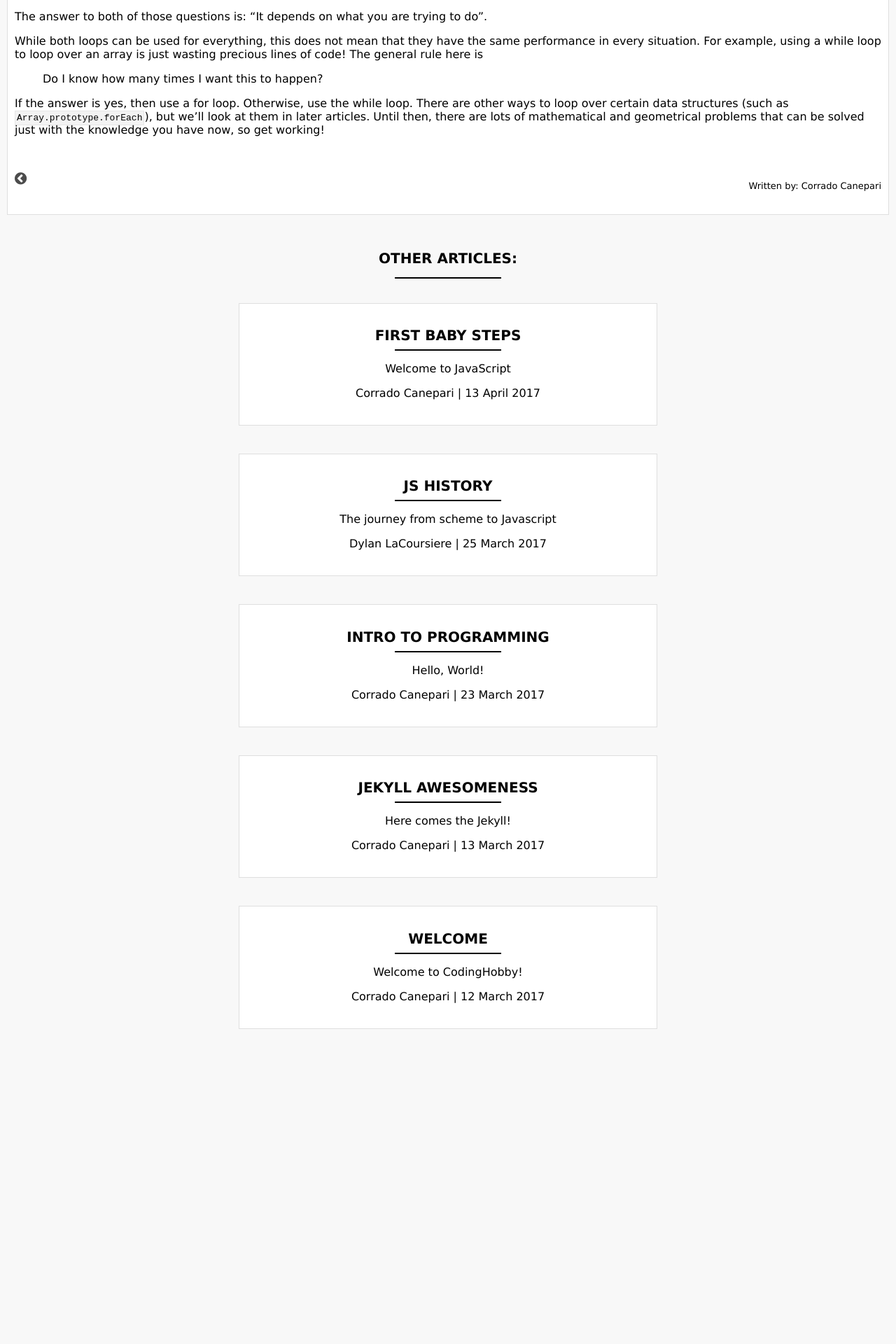
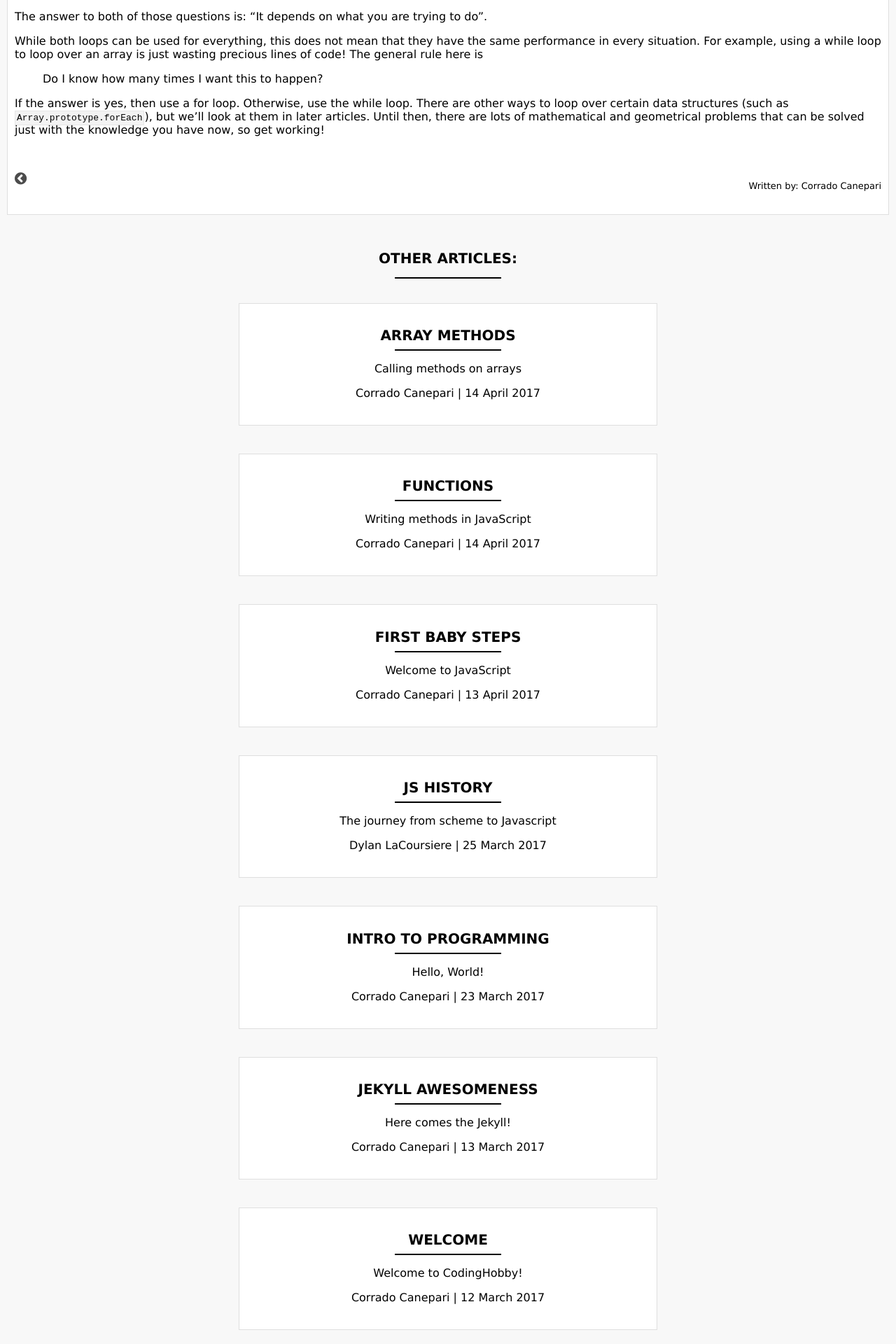
Before and after one commit to CodingHobby/codinghobby.github.io, a Jekyll site: the page built from _posts/2017-04-14-hello-world-3.md, in a window 1280 px wide. Shown: the part 1698-3618 px from the top of the page at 70% size. Built offline with Jekyll 4.4.1, drawn with Linux system fonts in a browser that asks for light colours; part of the change alters nothing that is shown.

Commit message:
Added HW-5

```diff
--- a/_posts/2017-04-14-hello-world-3.md
+++ b/_posts/2017-04-14-hello-world-3.md
@@ -4,6 +4,7 @@ author: Corrado Canepari
 excerpt: JavaScript loops
 categories: HelloWorld
 layout: post
+date: 2017-04-14
 ---
 
 # JavaScript loops
--- /dev/null
+++ b/_posts/2017-04-14-hello-world-4.md
@@ -0,0 +1,96 @@
+---
+title: Functions
+author: Corrado Canepari
+excerpt: Writing methods in JavaScript
+categories: HelloWorld
+layout: post
+date: 2017-04-14
+---
+
+# Methods
+
+---
+
+We see the world "function" tossed around a lot, and many beginner programmers still have no idea what a function actually is.
+
+>A **function** is the description of steps that produces a certain results. Function can have parameters, and they can return some value.
+
+This definition is really close to the definition of an Algorithm, which happens to be another word that gets tossed around a lot:
+
+>An **algorithm** is the description of the sequence of steps to produce an output given a certain input.
+
+The difference is that an algorithm is something that computes an input to produce an output, while a function does not necesserily take an input, and it does not necessirily produce an output.
+
+In JavaScript functions are kind of a big deal, since they allow for smarter programming, but they are also used with **callbacks**, which is another argument for another time.
+
+## Syntax
+
+---
+
+This is the general syntax for declaring a function:
+
+<div class="multiline">
+<pre>
+function myFunc(input) {
+	return output
+}
+</pre>
+</div>
+
+But ES6 introduced another way to write function, called an arrow function:
+
+<div class="multiline">
+<pre>
+let myFunc = (input) => {
+	return output
+}
+</pre>
+</div>
+
+But why would anyone want to use it? It's not like it's shorter or anything... Well, check this out, then:
+
+<div class="multiline"><pre>let myFunc = input => output</pre></div>
+
+Say whaaat? Yes, that is exactly the same thing. With arrow functions, if you only have a line of code, you can avoid both the curly braces and the return statement, since JavaScript will automatically assume that you want to return the value after the arrow.
+
+## Calling functions
+
+---
+
+Ok, so we have a function like this: `let sum = (a, b) => a + b`. How do we call it?
+
+It's real easy:
+
+<div class="multiline">
+<pre>
+let sum = (a, b) => a + b
+
+let seven = sum(5, 2)
+
+console.log(seven)
+</pre>
+</div>
+
+What we want to do is write the function's name, followed by the paramters of the function inside of parentheses. If we assign the value of a function call to variable, it will be the value that the function `returns` to be assigned (in this case, 7)
+
+## Higher order functions
+
+---
+
+Ok, so we said functions are really important in JavaScript, but why? Well, we already mentioned Callbacks, although we won't be explainig them right now, but there's another really cool thing you can do with functions, and that is passing them as arguments to other functions. FUNCEPTION!!
+
+Let's make an example: there is a method you can call in arrays, which basically acts as a for loop:
+
+<div class="multiline">
+<pre>
+let arr = [1, 2, 'Banana', 4]
+
+arr.forEach(element => console.log(element))
+</pre>
+</div>
+
+This basically console.log's each element in the array. What is that thing, inside the parentheses? Well, it's a function! The `forEach` function expects another function as an argument, and that function expects a single element of the array as an argument: this function will, therefore, console.log out all of the elements of the array.
+
+We'll talk more about array methods in a later article.
+
+So, to summarize: functions are procedure that can be called on determined sets of arguments, and they can return another value. They can also be used as argouments for higher order function, in which case they may need to be passed an argoument, and they can sometimes be required to have a return value.
--- /dev/null
+++ b/_posts/2017-04-14-hello-world-5.md
@@ -0,0 +1,197 @@
+---
+title: Array Methods
+author: Corrado Canepari
+excerpt: Calling methods on arrays
+categories: HelloWorld
+layout: post
+date: 2017-04-14
+---
+
+# Cool array operations
+
+---
+
+As we said in an earlier article, arrays are the most basic and widely used data structure in JavaScript, and this makes it indispensable for us to be familiar with all the methods you can call on them.
+
+Let's start with one example we used in the previous article:
+
+## The forEach method
+
+---
+
+The forEach method loops over all the elements of an array, and passes them as arguments to a function:
+
+<div class="multiline">
+<pre>
+let arr = [1, 2, 'Banana', 4]
+
+arr.forEach(element => console.log(element))
+</pre>
+</div>
+
+This is really similar to writing a for loop, but it is way shorter.
+
+## The push method
+
+---
+
+This is probably one of the most basic array methods: all it does is it adds an element to an existing array:
+
+<div class="multiline">
+<pre>
+let arr = [1, 2, 'Banana']
+
+arr.push(4)
+
+console.log(arr) // [1, 2 'Banana', 4]
+</pre>
+</div>
+
+## The splice method
+
+---
+
+This method is the complete opposite of the `push` method: it removes elements from ann array instead of adding them:
+
+<div class="multiline">
+<pre>
+let arr = [1, 2, 3, 4, 5]
+arr.splice(0, 3)
+</pre>
+</div>
+
+
+The first argument represents the position from where JavaScript starts removing elements, and the second one the number of numbers to remove.
+
+The splice method can also add values to an array in a certain position:
+
+<div class="multiline">
+<pre>
+let arr = [1, 2, 3, 4]
+
+arr.splice(2, 1, 'Banana')
+</pre>
+</div>
+
+In this case array will be equal to `[1, 2, 'Banana', 4]`
+
+
+## The concat method
+
+---
+
+This method concatenates two array together:
+
+<div class="multiline">
+<pre>
+let arr1 = [1, 2]
+let arr2 = ['Banana', 4]
+
+let new_arr = arr1.concat(arr2)
+</pre>
+</div>
+
+new_arr will be equal to `[1, 2, 'Banana', 4]`
+
+## The join method
+
+---
+
+The join method joins all the elements of the array into a string. It takes a parameter, which will be the separator:
+
+<div class="multiline">
+<pre>
+let arr = ['I', 'am', 'a', 'String']
+
+let string = arr.join(' ')
+</pre>
+</div>
+
+In this case the `string` variable will be equal to 'I am a String'.
+
+## The reverse method
+
+---
+
+The reverse method will simply reverse the order of all the elements of an array:
+
+<div class="multiline">
+<pre>
+let arr = [1, 2, 'Banana', 4]
+
+let reversedArr = arr.reverse
+</pre>
+</div>
+
+In this case, reversedArr will be equal to `[4, 'Banana', 2, 1]`
+
+## More complex methods
+
+From now on we'll be talking about more complex methods, which accept another function as an argument. Let's start off with one of the most useful ones:
+
+## The map method
+
+---
+
+The map method loops over each element of an array and `maps` it to a different value:
+
+<div class="multiline">
+<pre>
+let array = [1, 2, 3, 4]
+
+array.map(el => el + 1)
+</pre>
+</div>
+
+This block of code increments by one the value of each element of the array.
+
+An important note is that, since this function takes another function which a parameter, you can do stuff like this:
+
+<div class="multiline">
+<pre>
+let arr = [4, 9, 16]
+
+arr.map(Math.sqrt)
+</pre>
+</div>
+
+The Math.sqrt() function takes a number as an argument and returns its square root, so it is a valid argument for map.
+
+## The filter function
+
+---
+
+The filter function filters out all the elements of an array which do not satisfy a certain condition, expressed by a function which returns a boolean value:
+
+<div class="multiline">
+<pre>
+let array = [1, 2, 3, 4, 5, 6]
+
+let newArray = array.filter(el => el > 3)
+</pre>
+</div>
+
+In this case the newArray variable will be equal to `[4, 5, 6]`
+
+## The reduce function
+
+---
+
+The reduce function is the most versatile function that can be called on an array: it performs any operation on its members.
+
+Here's an example:
+
+<div class="multiline">
+<pre>
+let arr = [1, 2, 3]
+
+let sum = arr.reduce(((prev, element) => prev + element), 0)
+</pre>
+</div>
+
+This is the most complicated method for arrays, so you'll want to learn this properly, since it's also the most useful:
+
+The first argument is the function that gets executed, and it has two parameters: the first one is the value returned last time, and the second one is the current value of the array you are looping over. The second argument of the `Array.reduce()` function is the initial value of the accumulator.
+
+This is great! We now know everything there is to know about arrays. Next up, we're going to talk about the DOM and get to the real fun stuff!
+Stay tuned for that!
```
